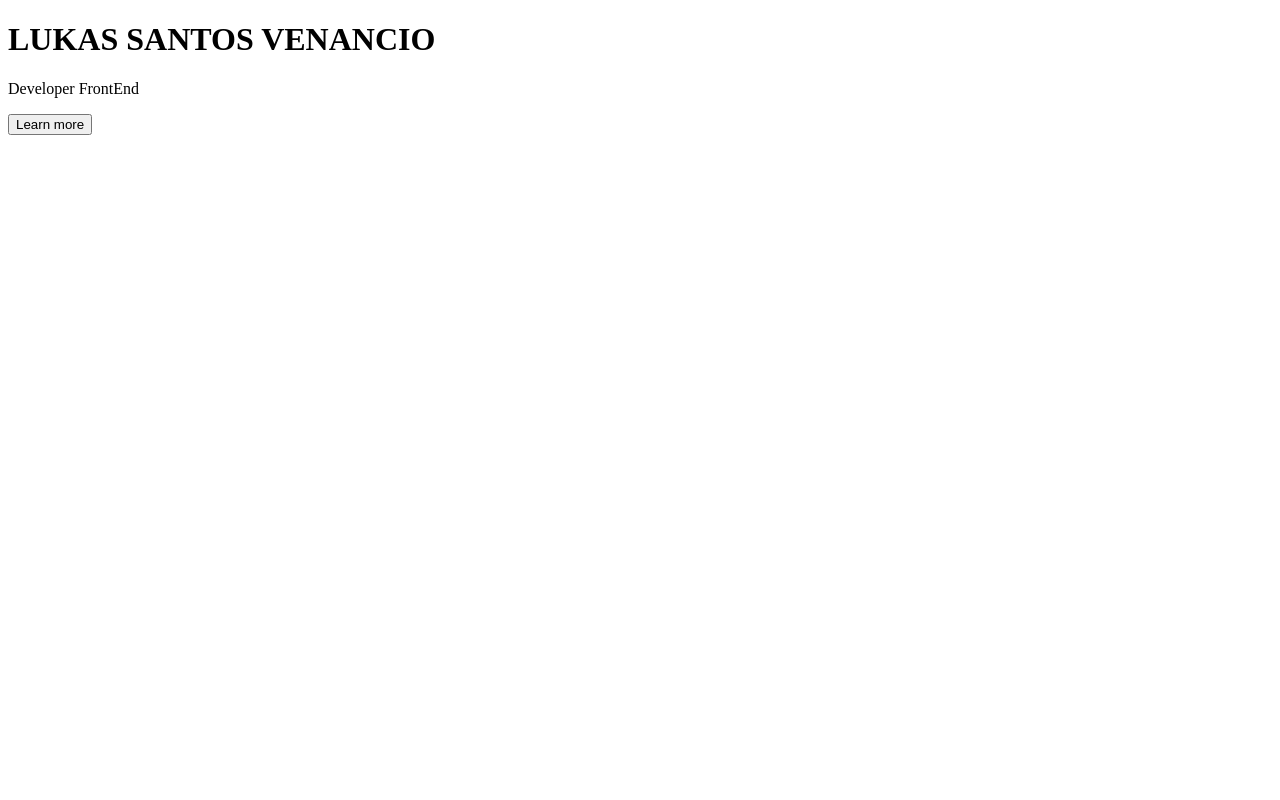
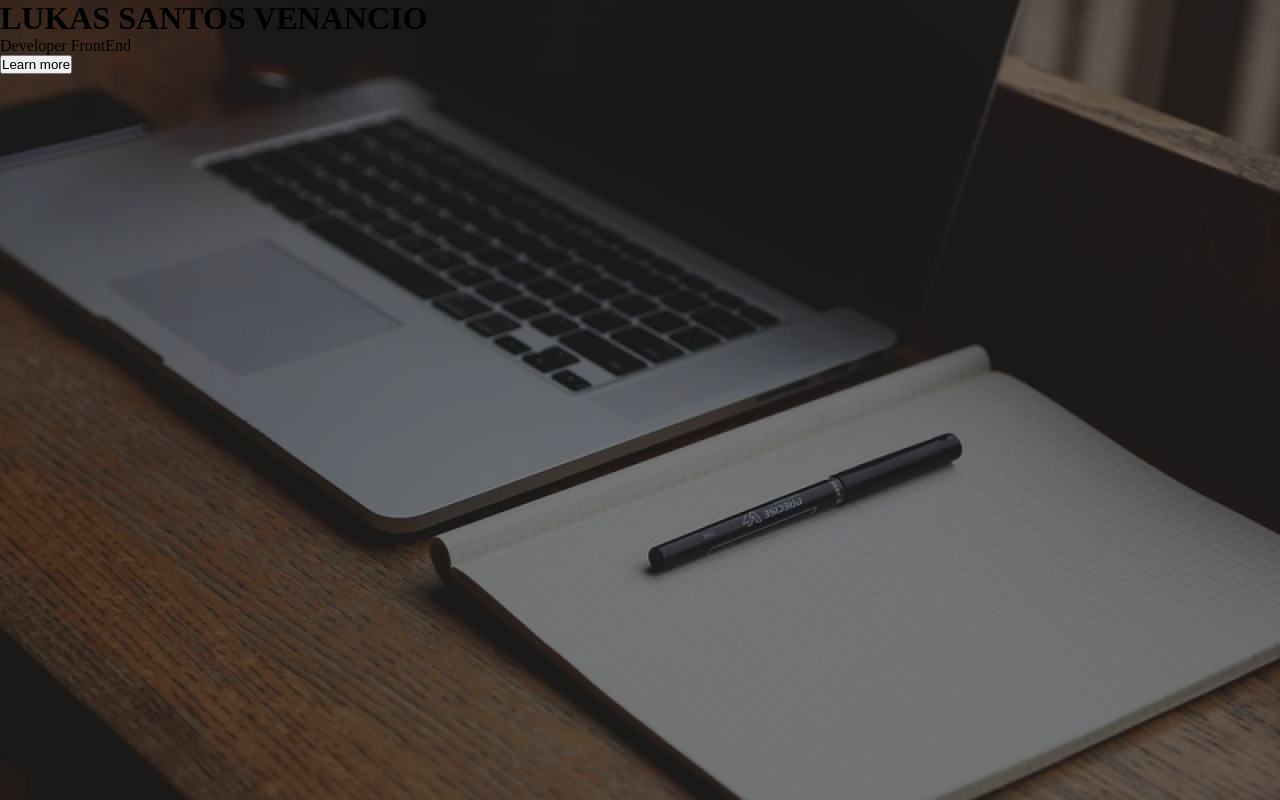
Before and after one commit to LukasVenancio/LIMA-LandingPage, a plain HTML site: page index.html in a window 1280 px wide. Drawn offline with Linux system fonts and the light colour scheme.

Commit message:
background conculuido

```diff
--- a/index.html
+++ b/index.html
@@ -3,6 +3,7 @@
 <head>
     <meta charset="UTF-8">
     <meta name="viewport" content="width=device-width, initial-scale=1.0">
+    <link rel="stylesheet" href="style.css">
     <title>Landing Page</title>
 
 </head>
--- /dev/null
+++ b/style.css
@@ -0,0 +1,15 @@
+*{
+    padding: 0;
+    margin: 0;
+    box-sizing: border-box;
+}
+body{
+    width: 100vw;
+    height: 100vh;
+    background-image: url(background.png);
+    background-repeat: no-repeat;
+    background-size: cover;
+    background-position: center;
+    background-color: #00000080 ;
+    background-blend-mode: darken;
+}
```
Also changed, not shown: background.png (added).
